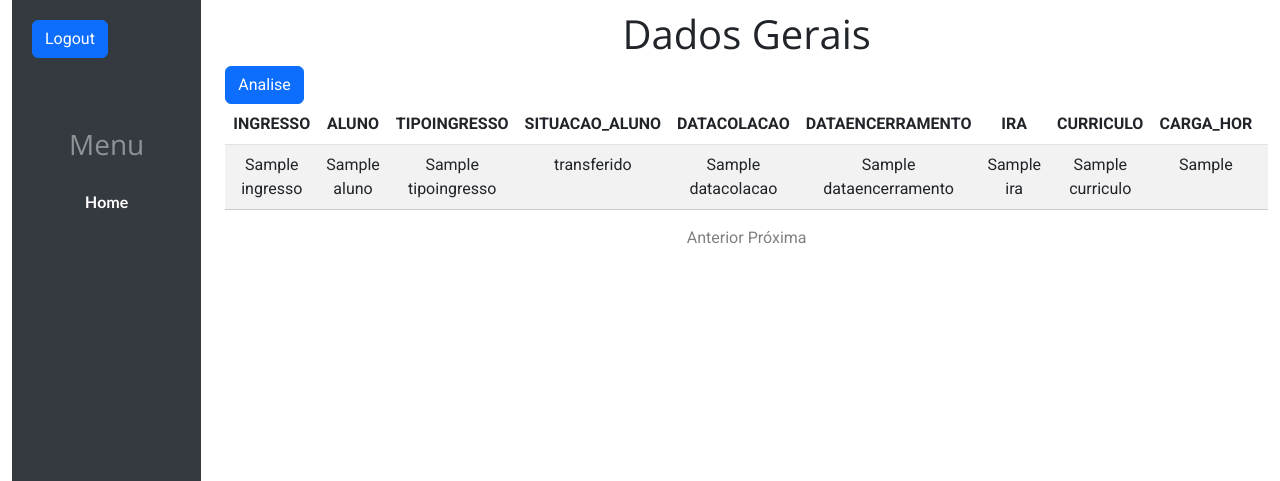
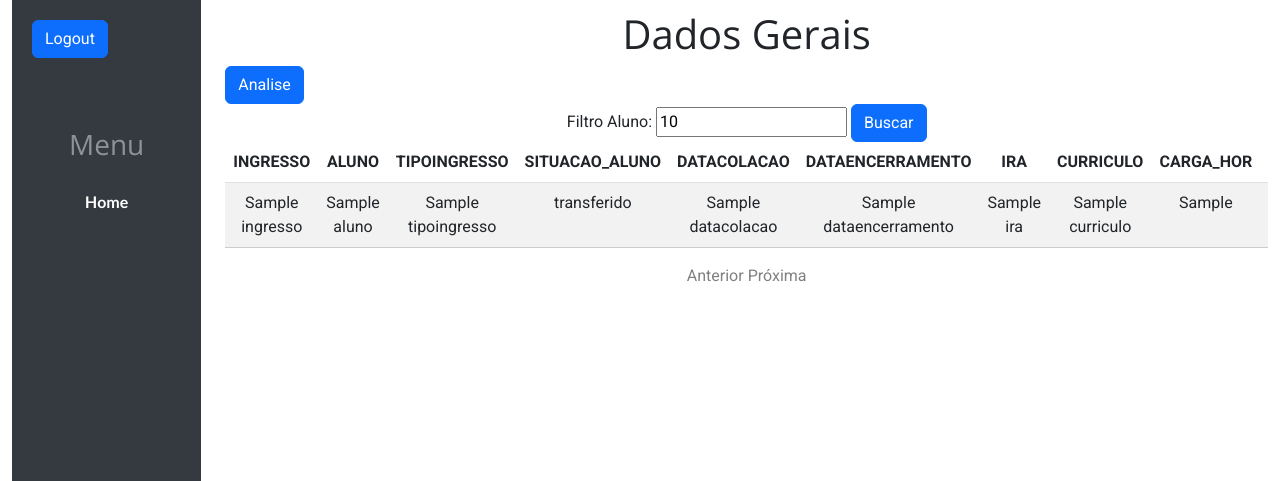
Before and after one commit to AlineSotte/tcc_ufjf_fllask, a Flask app: template templates/dashboard.html in a window 1280 px wide. Shown: the top 481 px of the page. Run offline with Flask 3, Linux system fonts and the light colour scheme; the template is opened without the code that fills it: most values are stand-ins (such as "Sample title", 1, 10 or a date in 2020); some libraries are stand-ins or nearby versions.

Commit message:
Filtro aluno dados gerais

```diff
--- a/app.py
+++ b/app.py
@@ -95,17 +95,25 @@ def csv_list(id_usuario):
 @app.route('/dashboard/<int:id_usuario>/<int:id>', methods=['GET'])
 def dashboard(id_usuario, id):
     df = instancia.ler_ultimo_arquivo(id)
-    if df.empty:
-        flash('O arquivo CSV está vazio', 'error')
-        return redirect(url_for('csv_list', id_usuario=id_usuario))
+    meu_valor_padrao=''
+    filtro = request.args.get('filtro',meu_valor_padrao)
     page = request.args.get('page', default=1, type=int)
     per_page = 5
     start_idx = (page - 1) * per_page
     end_idx = start_idx + per_page
-    data = df.iloc[start_idx:end_idx]
-    num_pages = len(df) // per_page + 1
+
+    if df.empty:
+        flash('O arquivo CSV está vazio', 'error')
+        return redirect(url_for('csv_list', id_usuario=id_usuario))
+    elif filtro != '':
+        busca = df[df['ALUNO'].astype(str).str.contains(filtro)].reset_index(drop=True)
+        num_pages = len(busca) // per_page + 1
+        data = busca.iloc[start_idx:end_idx]
+    else:
+        num_pages = len(df) // per_page + 1
+        data = df.iloc[start_idx:end_idx]
     return render_template('dashboard.html', id_usuario=id_usuario,id=id,data=data,
-                           page=page, num_pages=num_pages)
+                           page=page, num_pages=num_pages, meu_valor_padrao=meu_valor_padrao)
 
 ## Analise ##
 @app.route('/disciplina_reprovacao/<int:id_usuario>/<int:id>', methods=['GET'])
--- a/templates/dashboard.html
+++ b/templates/dashboard.html
@@ -5,6 +5,16 @@
             <div class="d-flex justify-content-between align-items-center">
             <a href="{{ url_for('analise', id_usuario=id_usuario,id=id) }}" class="btn btn-primary"> Analise</a>
            </div>
+           <div>
+            <form
+              method="GET"
+              action="{{ url_for('dashboard', id_usuario=id_usuario,id=id)}}"
+            >
+              <label for="filtro" value="{{ meu_valor_padrao }}">Filtro Aluno:</label>
+              <input type="text" id="filtro" name="filtro" value="{{ meu_valor_padrao }}" />
+              <button type="submit" class="btn btn-primary">Buscar</button>
+            </form>
+          </div>
             <div id="scroll-tabela">
                <table class="table table-striped">
                   <thead>
@@ -53,14 +63,19 @@
             </div>
             <div>
                {% if page > 1 %}
-               <a href="{{ url_for('dashboard', id_usuario=id_usuario,id=id,page=page-1) }}">Anterior</a>
+               <a href="{{ url_for('dashboard', id_usuario=id_usuario,id=id,filtro=request.args.get('filtro'),page=page-1) }}">Anterior</a>
                {% else %}
                <a class="disabled">Anterior</a>
                {% endif %}
                {% if page < num_pages %}
-               <a href="{{ url_for('dashboard',id_usuario=id_usuario,id=id,page=page+1) }}">Próxima</a>
+               <a href="{{ url_for('dashboard',id_usuario=id_usuario,id=id,filtro=request.args.get('filtro'),page=page+1) }}">Próxima</a>
                {% else %}
                <a class="disabled">Próxima</a>
                {% endif %}
             </div>
+
+<script>
+   var filtro_ano = "{{ request.args.get('filtro_ano', '') }}";
+   document.getElementById("filtro_ano").value = filtro_ano;
+</script>
    {% endblock %}
```
